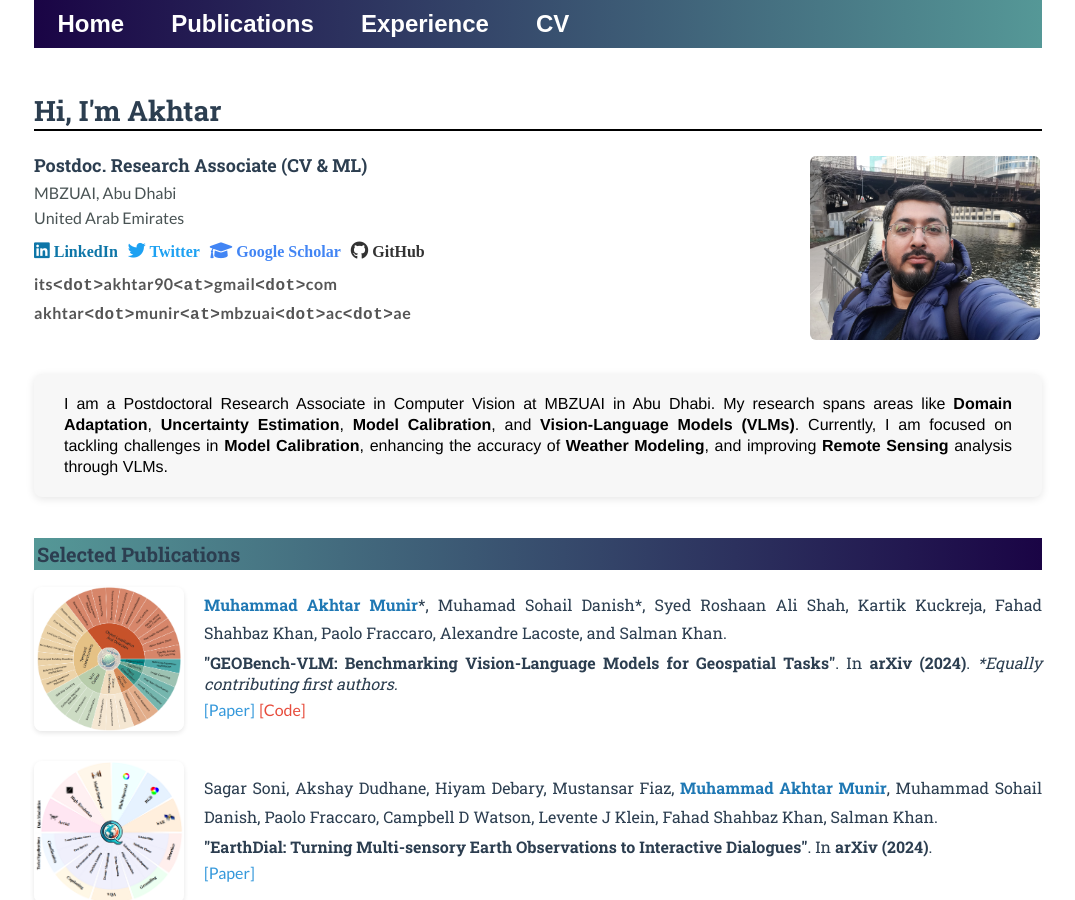
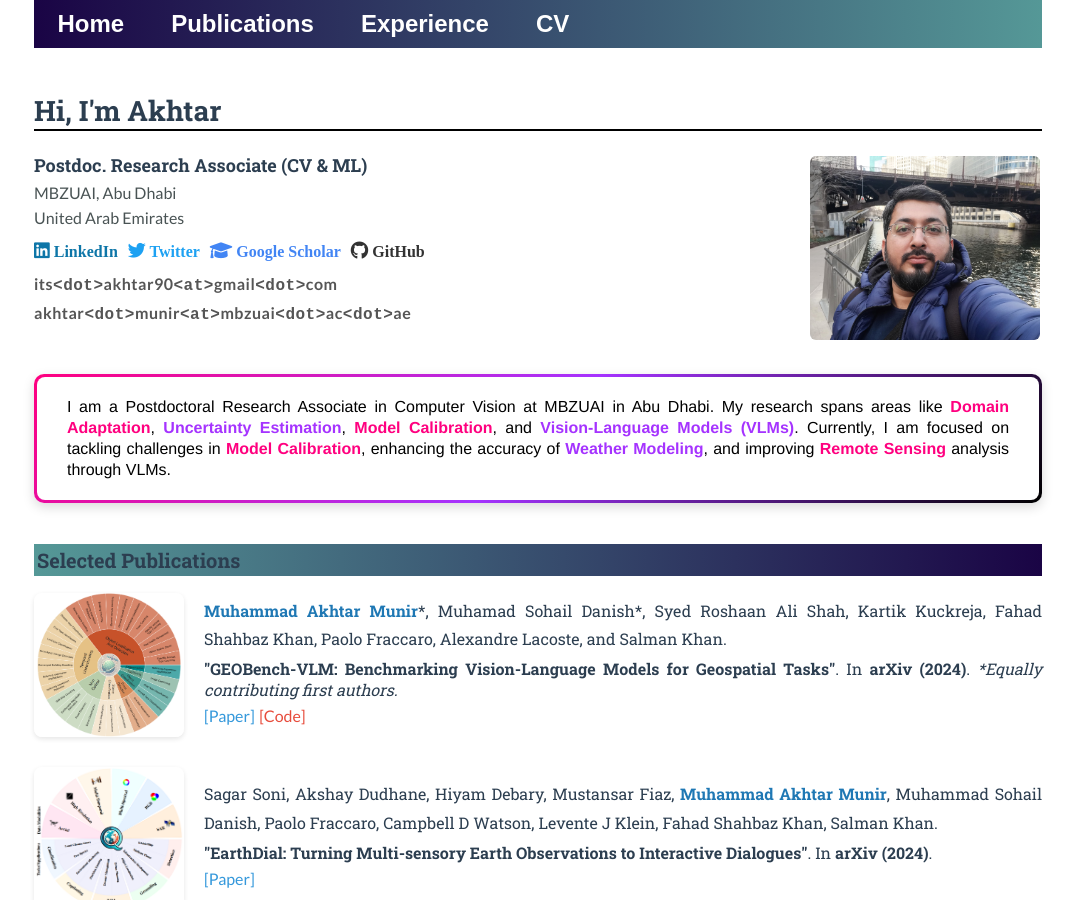
Before and after one commit to akhtarvision/akhtarvision.github.io, a Jekyll site: the page built from index.html, in a window 1280 px wide and 900 px high. Shown: the whole window, without its empty margins (102-1177 px from the left). Built offline with Jekyll 4.4.1, drawn with Linux system fonts in a browser that asks for light colours.

Commit message:
Update index.html

```diff
--- a/index.html
+++ b/index.html
@@ -48,11 +48,21 @@ title: Akhtar, CV & ML
     </div>
 
     <!-- Bio Section -->
-    <div style="background-color: #f7f7f7; padding: 20px 30px; border-radius: 8px; box-shadow: 0 2px 8px rgba(0, 0, 0, 0.1); font-family: 'Lato', sans-serif; font-size: 16px; line-height: 1.8; color: #2c3e50; margin-top: 30px;">
-        <p style="margin: 0;">I am a Postdoctoral Research Associate in Computer Vision at MBZUAI in Abu Dhabi. My research spans areas like <strong>Domain Adaptation</strong>, <strong>Uncertainty Estimation</strong>, <strong>Model Calibration</strong>,
-        and <strong>Vision-Language Models (VLMs)</strong>. Currently, I am focused on tackling challenges in <strong>Model Calibration</strong>, enhancing the accuracy of <strong>Weather Modeling</strong>,
-        and improving <strong>Remote Sensing</strong> analysis through VLMs.</p>
+    <div style="background: linear-gradient(135deg, #ff007f, #a533ff, #000000); padding: 3px; border-radius: 10px; margin-top: 30px; box-shadow: 0 4px 12px rgba(0, 0, 0, 0.15);">
+    <div style="background-color: #ffffff; padding: 20px 30px; border-radius: 8px; font-family: 'Lato', sans-serif; font-size: 16px; line-height: 1.8; color: #2c3e50;">
+        <p style="margin: 0;">
+            I am a Postdoctoral Research Associate in Computer Vision at MBZUAI in Abu Dhabi. My research spans areas like
+            <strong style="color: #ff007f;">Domain Adaptation</strong>,
+            <strong style="color: #a533ff;">Uncertainty Estimation</strong>,
+            <strong style="color: #ff007f;">Model Calibration</strong>,
+            and <strong style="color: #a533ff;">Vision-Language Models (VLMs)</strong>.
+            Currently, I am focused on tackling challenges in
+            <strong style="color: #ff007f;">Model Calibration</strong>,
+            enhancing the accuracy of <strong style="color: #a533ff;">Weather Modeling</strong>,
+            and improving <strong style="color: #ff007f;">Remote Sensing</strong> analysis through VLMs.
+        </p>
     </div>
+</div>
 </div>
 
 
```
